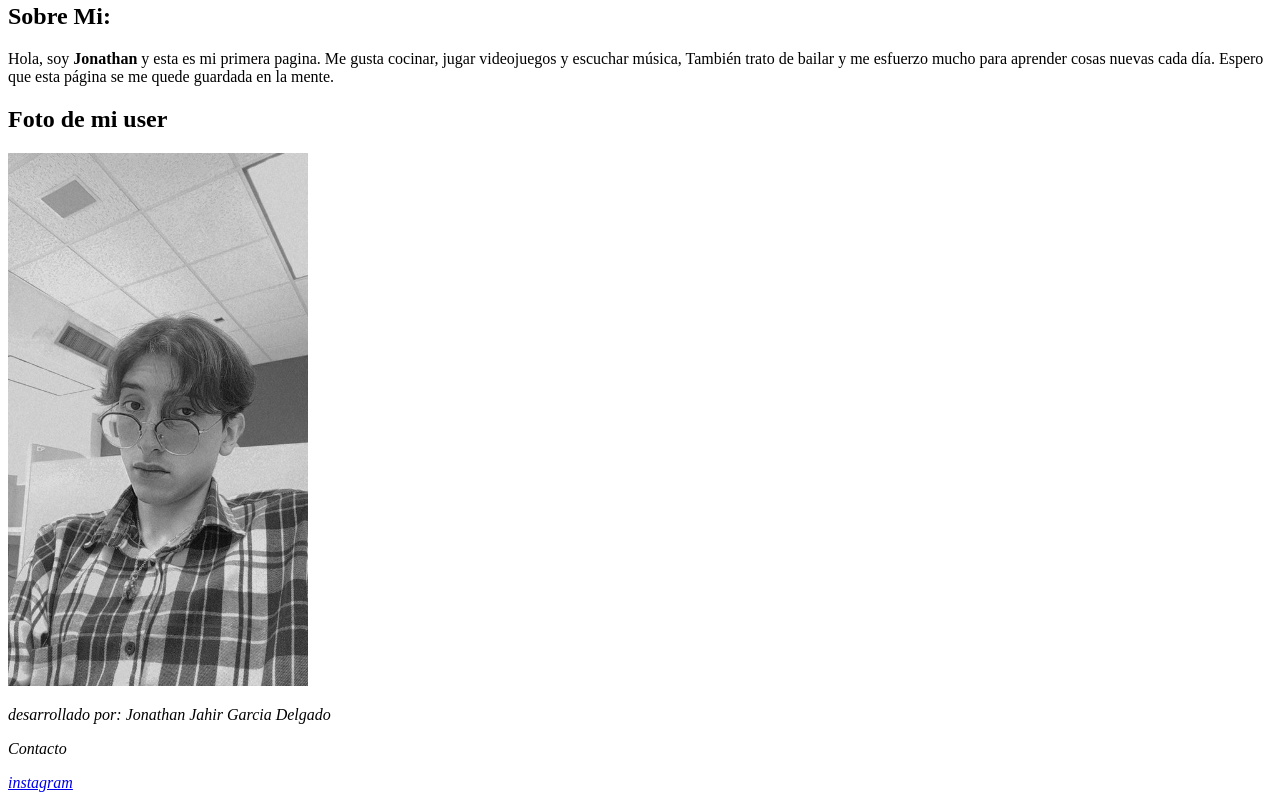
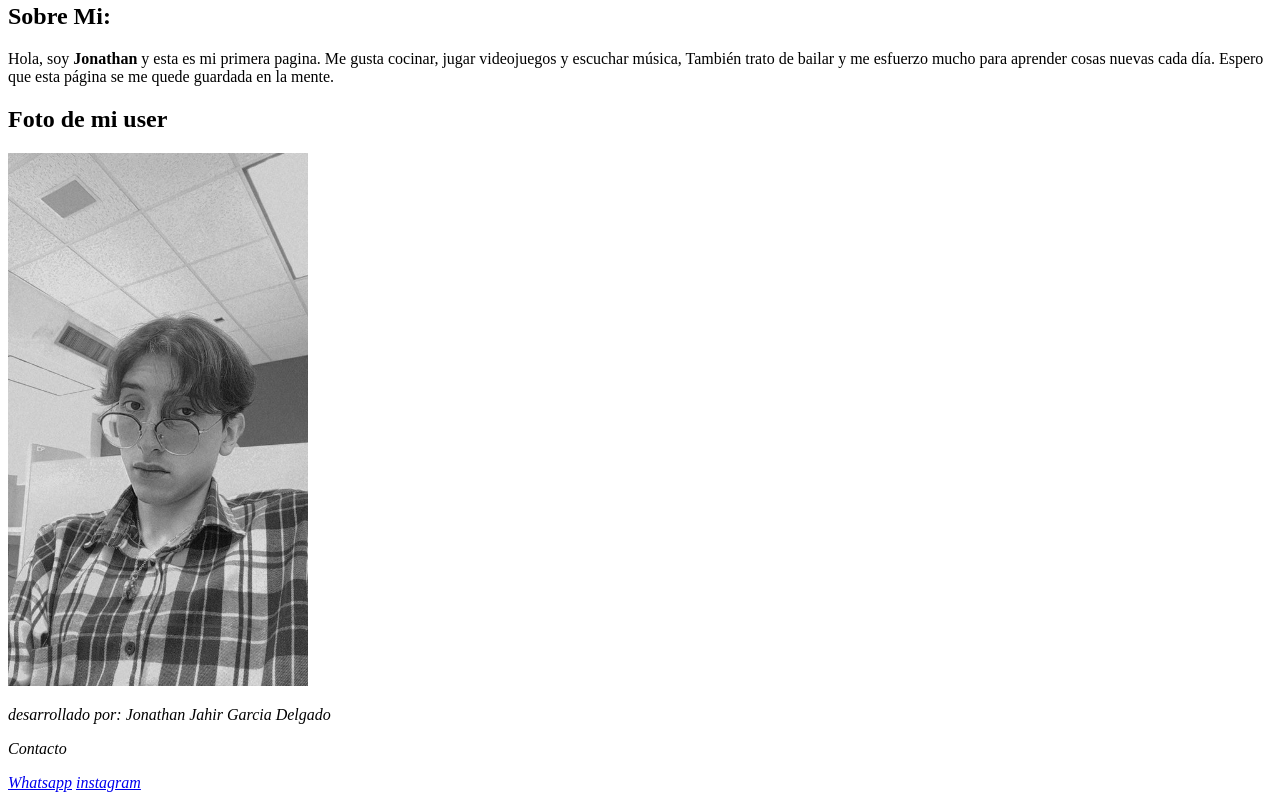
Before and after one commit to jona2301/DEMO_Miercoles, a plain HTML site: page index.html in a window 1280 px wide. Shown: the part 320-1120 px from the top of the page. Drawn offline with Linux system fonts and the light colour scheme.

Commit message:
añadiendo numero a index

```diff
--- a/index.html
+++ b/index.html
@@ -52,6 +52,7 @@
         <address>
             <p> desarrollado por: Jonathan Jahir Garcia Delgado</p>
             <p>Contacto</p>
+            <a href="https://wa.me/8113910350">Whatsapp</a>
              <a href="https://www.instagram.com/jonnygarcia2301/">instagram</a>
             </address>
     </footer>
```
